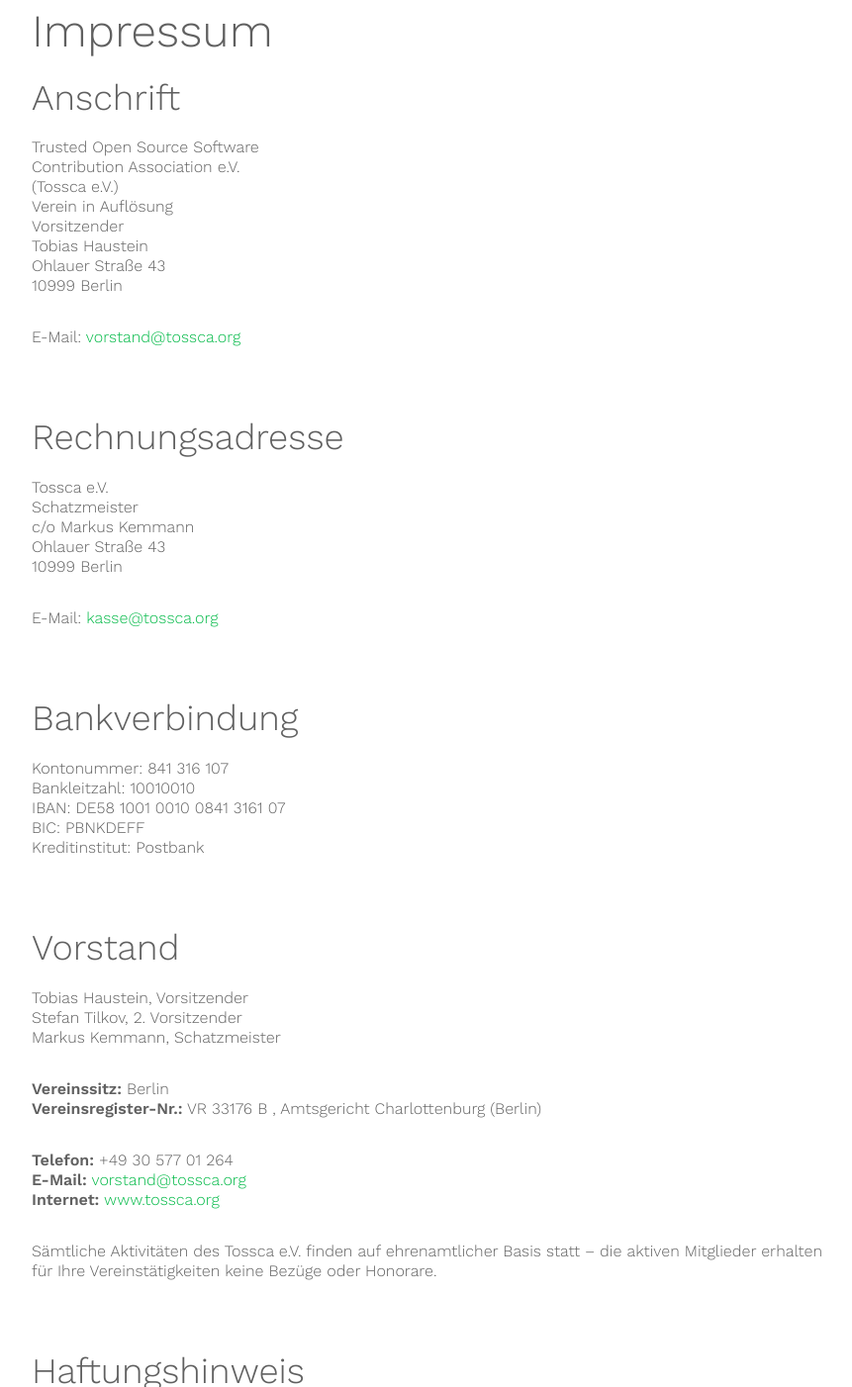
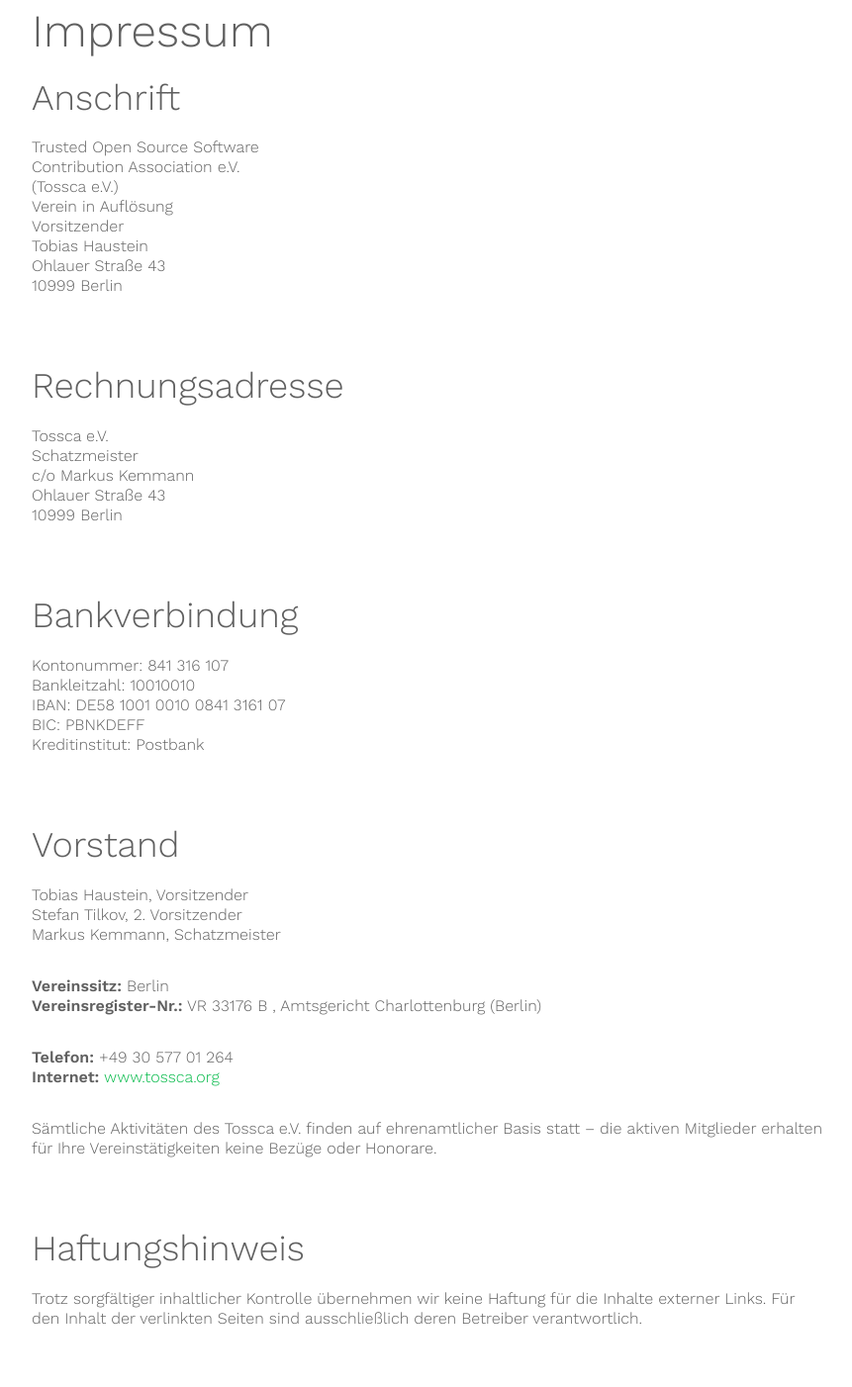
Before and after one commit to Tossca/tossca.github.io, a plain HTML site: page impressum.html in a window 1280 px wide. Shown: the part 147-1549 px from the top of the page at 99% size, without its empty margins (208-1069 px from the left). Drawn offline with Linux system fonts and the light colour scheme; files whose address does not match are found by name.

Commit message:
remove email addresses

```diff
--- a/impressum.html
+++ b/impressum.html
@@ -31,14 +31,12 @@
                         Tobias Haustein<br />
                         Ohlauer Straße 43<br />
                         10999 Berlin</p>
-                      <p>E-Mail: <a href="mailto:vorstand@tossca.org">vorstand@tossca.org</a></p>
                       <h2>Rechnungsadresse</h2>
                       <p>Tossca e.V.<br />
                         Schatzmeister<br />
                         c/o Markus Kemmann<br />
                         Ohlauer Straße 43<br />
                         10999 Berlin</p>
-                      <p>E-Mail: <a href="mailto:kasse@tossca.org">kasse@tossca.org</a></p>
                       <h2>Bankverbindung</h2>
                       <p>Kontonummer: 841 316 107<br />
                         Bankleitzahl: 10010010<br />
@@ -50,7 +48,7 @@
                         Stefan Tilkov, 2. Vorsitzender<br />
                         Markus Kemmann, Schatzmeister</p>
                       <p><strong>Vereinssitz:</strong> Berlin<br /><strong>Vereinsregister-Nr.:</strong> VR 33176 B , Amtsgericht Charlottenburg (Berlin)</p>
-                      <p><strong>Telefon:</strong> +49 30 577 01 264<br /><strong>E-Mail:</strong> <a href="mailto:vorstand@tossca.org">vorstand@tossca.org</a><br /><strong>Internet:</strong> <a href="http://www.tossca.org">www.tossca.org</a></p>
+                      <p><strong>Telefon:</strong> +49 30 577 01 264<br /><strong>Internet:</strong> <a href="http://www.tossca.org">www.tossca.org</a></p>
                       <p>Sämtliche Aktivitäten des Tossca e.V. finden auf ehrenamtlicher Basis statt – die aktiven Mitglieder erhalten für Ihre Vereinstätigkeiten keine Bezüge oder Honorare.</p>
                       <h2>Haftungshinweis</h2>
                       <p>Trotz sorgfältiger inhaltlicher Kontrolle übernehmen wir keine Haftung für die Inhalte externer Links. Für den Inhalt der verlinkten Seiten sind ausschließlich deren Betreiber verantwortlich.</p>
```
